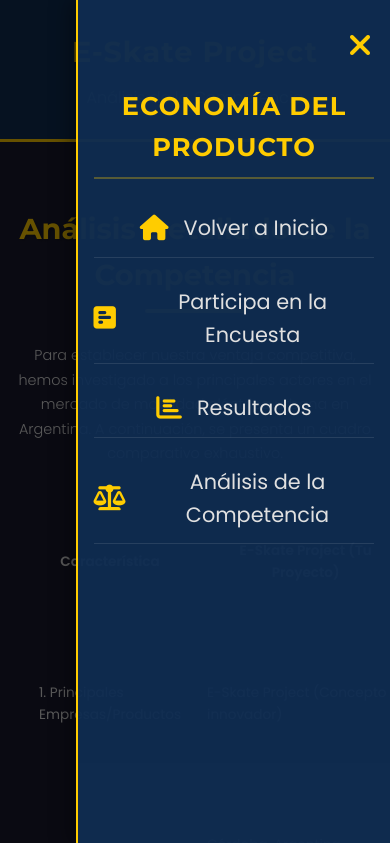
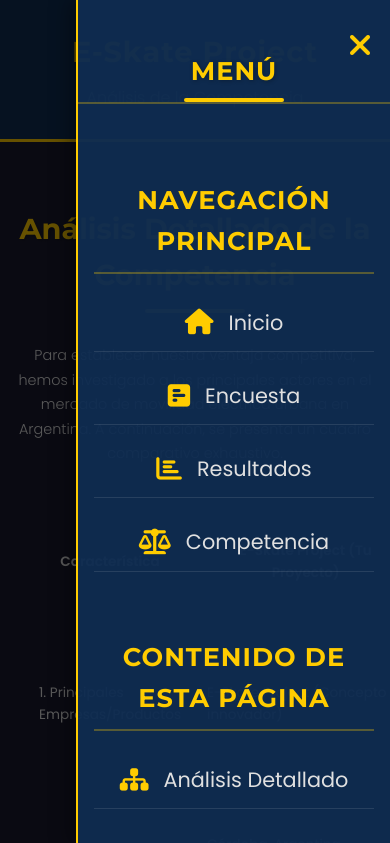
Before and after one commit to Erie-Venturini/Portfolio-E-skate, a plain HTML site: page analisisCompetencia.html in a window 390 px wide. Both pictures are taken after a click on the element 356 px from the left and 45 px from the top of the page. Shown: the top 843 px of the page. Drawn offline with Linux system fonts and the light colour scheme.

Commit message:
Terminado momentaneamente

```diff
--- a/analisisCompetencia.html
+++ b/analisisCompetencia.html
@@ -9,35 +9,56 @@
   <link rel="stylesheet" href="https://cdnjs.cloudflare.com/ajax/libs/font-awesome/6.0.0-beta3/css/all.min.css">
 </head>
 <body>
+  <div class="menu-icon" id="menuIcon">
+      <i class="fas fa-bars"></i>
+  </div>
+
+  <nav class="mobile-nav-overlay" id="mobileNavOverlay">
+      <div class="mobile-nav-header">
+          <h2 class="mobile-nav-category-title">Menú</h2>
+      </div>
+      <div class="mobile-nav-section">
+          <h3 class="mobile-nav-category-title">Navegación Principal</h3>
+          <ul class="mobile-nav-list">
+              <li><a href="index.html#hero-section" class="mobile-nav-item"><i class="fas fa-home"></i> Inicio</a></li>
+              <li><a href="index.html#survey-section" class="mobile-nav-item"><i class="fas fa-poll-h"></i> Encuesta</a></li>
+              <li><a href="resultados.html#charts-section" class="mobile-nav-item"><i class="fas fa-chart-bar"></i> Resultados</a></li>
+              <li><a href="#competition-analysis" class="mobile-nav-item"><i class="fas fa-balance-scale"></i> Competencia</a></li>
+          </ul>
+      </div>
+      <div class="mobile-nav-section">
+          <h3 class="mobile-nav-category-title">Contenido de esta Página</h3>
+          <ul class="mobile-nav-list">
+              <li><a href="#competition-analysis" class="mobile-nav-item"><i class="fas fa-sitemap"></i> Análisis Detallado</a></li>
+          </ul>
+      </div>
+  </nav>
+
   <aside class="sidebar sidebar-right">
-    <a href="index.html#hero" class="sidebar-item" data-tooltip="Volver a Inicio"><i class="fas fa-home"></i></a>
-    <a href="index.html#survey" class="sidebar-item" data-tooltip="Participa en la Encuesta"><i class="fas fa-poll-h"></i></a>
-    <a href="resultados.html" class="sidebar-item" data-tooltip="Resultados"><i class="fas fa-chart-bar"></i></a>
-    <a href="analisisCompetencia.html" class="sidebar-item" data-tooltip="Análisis de la Competencia"><i class="fas fa-balance-scale"></i></a>
+    <a href="index.html#hero-section" class="sidebar-item">
+        <i class="fas fa-home"></i>
+        <span class="custom-tooltip">Inicio</span>
+    </a>
+    <a href="index.html#survey-section" class="sidebar-item">
+        <i class="fas fa-poll-h"></i>
+        <span class="custom-tooltip">Encuesta</span>
+    </a>
+    <a href="resultados.html#charts-section" class="sidebar-item">
+        <i class="fas fa-chart-bar"></i>
+        <span class="custom-tooltip">Resultados</span>
+    </a>
+    <a href="#competition-analysis" class="sidebar-item">
+        <i class="fas fa-balance-scale"></i>
+        <span class="custom-tooltip">Análisis de la Competencia</span>
+    </a>
   </aside>
 
   <header>
     <div class="container">
       <h1 class="logo-text">E-Skate Project</h1>
       <p class="tagline">Análisis de la Competencia</p>
-      <div class="menu-icon" id="mobileMenuToggle">
-          <i class="fas fa-bars"></i>
-      </div>
       </div>
   </header>
-
-  <nav class="mobile-nav-overlay" id="mobileNavOverlay">
-      <div class="mobile-nav-header"></div>
-      <div class="mobile-nav-section">
-          <h3 class="mobile-nav-category-title">Economía del Producto</h3>
-          <ul class="mobile-nav-list">
-              <li><a href="index.html#hero" class="mobile-nav-item"><i class="fas fa-home"></i> Volver a Inicio</a></li>
-              <li><a href="index.html#survey" class="mobile-nav-item"><i class="fas fa-poll-h"></i> Participa en la Encuesta</a></li>
-              <li><a href="resultados.html" class="mobile-nav-item"><i class="fas fa-chart-bar"></i> Resultados</a></li>
-              <li><a href="analisisCompetencia.html" class="mobile-nav-item"><i class="fas fa-balance-scale"></i> Análisis de la Competencia</a></li>
-          </ul>
-      </div>
-  </nav>
 
   <main>
     <section id="competition-analysis" class="section-padded content-section">
@@ -211,73 +232,57 @@
   </footer>
 
   <script>
-    // Script general para barras laterales y menú móvil (copiado de index.html)
-    document.querySelectorAll('.sidebar-item').forEach(item => {
-        const tooltipText = item.getAttribute('data-tooltip');
-        if (tooltipText) {
-            item.style.position = 'relative';
-            item.addEventListener('mouseenter', function() {
-                const tooltip = document.createElement('span');
-                tooltip.classList.add('custom-tooltip');
-                tooltip.textContent = tooltipText;
-                this.appendChild(tooltip);
-            });
-            item.addEventListener('mouseleave', function() {
-                const tooltip = this.querySelector('.custom-tooltip');
-                if (tooltip) {
-                    tooltip.remove();
-                }
-            });
-        }
+    // JavaScript para el menú hamburguesa (GLOBAL PARA TODAS LAS PÁGINAS CON ESTA ESTRUCTURA)
+    document.addEventListener('DOMContentLoaded', () => {
+        const menuIcon = document.getElementById('menuIcon'); // Usamos el ID 'menuIcon' consistentemente
+        const mobileNavOverlay = document.getElementById('mobileNavOverlay');
+        const navItems = mobileNavOverlay.querySelectorAll('.mobile-nav-item');
+
+        if (menuIcon && mobileNavOverlay) { // Asegurarse de que los elementos existan
+            menuIcon.addEventListener('click', () => {
+                mobileNavOverlay.classList.toggle('is-open');
+                document.body.classList.toggle('menu-active');
+                document.body.style.overflow = mobileNavOverlay.classList.contains('is-open') ? 'hidden' : ''; // Bloquea el scroll
+                menuIcon.querySelector('i').classList.toggle('fa-bars');
+                menuIcon.querySelector('i').classList.toggle('fa-times');
             });
 
-    const mobileMenuToggle = document.getElementById('mobileMenuToggle');
-    const mobileNavOverlay = document.getElementById('mobileNavOverlay');
-
-    if (mobileMenuToggle && mobileNavOverlay) {
-        mobileMenuToggle.addEventListener('click', () => {
-            const isMenuOpen = mobileNavOverlay.classList.contains('is-open');
-            if (isMenuOpen) {
+            navItems.forEach(item => {
+                item.addEventListener('click', () => {
                     mobileNavOverlay.classList.remove('is-open');
                     document.body.classList.remove('menu-active');
                     document.body.style.overflow = '';
-                mobileMenuToggle.querySelector('i').classList.remove('fa-times');
-                mobileMenuToggle.querySelector('i').classList.add('fa-bars');
-            } else {
-                mobileNavOverlay.classList.add('is-open');
-                document.body.classList.add('menu-active');
-                document.body.style.overflow = 'hidden';
-                mobileMenuToggle.querySelector('i').classList.remove('fa-bars');
-                mobileMenuToggle.querySelector('i').classList.add('fa-times');
-            }
+                    menuIcon.querySelector('i').classList.remove('fa-times');
+                    menuIcon.querySelector('i').classList.add('fa-bars');
+                });
             });
 
-        document.body.addEventListener('click', (e) => {
-            if (document.body.classList.contains('menu-active') &&
-                !mobileNavOverlay.contains(e.target) &&
-                !mobileMenuToggle.contains(e.target) &&
-                !e.target.closest('.mobile-nav-overlay')) { // Evita cierre si el clic es dentro del overlay
+            // Cerrar menú al hacer clic fuera
+            document.body.addEventListener('click', (event) => {
+                if (mobileNavOverlay.classList.contains('is-open') &&
+                    !mobileNavOverlay.contains(event.target) &&
+                    !menuIcon.contains(event.target)) {
 
                     mobileNavOverlay.classList.remove('is-open');
                     document.body.classList.remove('menu-active');
                     document.body.style.overflow = '';
-                mobileMenuToggle.querySelector('i').classList.remove('fa-times');
-                mobileMenuToggle.querySelector('i').classList.add('fa-bars');
+                    menuIcon.querySelector('i').classList.remove('fa-times');
+                    menuIcon.querySelector('i').classList.add('fa-bars');
                 }
             });
         }
 
-    // Asegurarse de que los enlaces del menú móvil también cierren el menú
-    document.querySelectorAll('.mobile-nav-item').forEach(item => {
-        item.addEventListener('click', () => {
-            const mobileNavOverlay = document.getElementById('mobileNavOverlay');
-            const mobileMenuToggle = document.getElementById('mobileMenuToggle');
-            if (mobileNavOverlay && mobileMenuToggle) {
-                mobileNavOverlay.classList.remove('is-open');
-                document.body.classList.remove('menu-active');
-                document.body.style.overflow = '';
-                mobileMenuToggle.querySelector('i').classList.remove('fa-times');
-                mobileMenuToggle.querySelector('i').classList.add('fa-bars');
+        // Script para los tooltips (debe ser el mismo que en las otras páginas)
+        document.querySelectorAll('.sidebar-item').forEach(item => {
+            const tooltipText = item.querySelector('.custom-tooltip')?.textContent; // Obtener el texto del span
+            if (tooltipText) {
+                // No necesitamos añadir y remover el span en JS si ya está en HTML y solo lo mostramos/ocultamos con CSS
+                // El CSS se encarga de mostrar/ocultar el .custom-tooltip al :hover del .sidebar-item
+                // Si tu CSS lo necesita así, este JS no es necesario.
+                // Si el tooltip necesita ser creado dinámicamente, entonces el código anterior que tenías está bien.
+                // Asumiendo que el span ya está en el HTML y el CSS lo maneja:
+                // No hace falta JS aquí para los tooltips, se manejarían 100% con CSS.
+                // Si no funciona, por favor, muéstrame el CSS relevante.
             }
         });
     });
```
Lines whose indentation alone changed are shown as unchanged.
